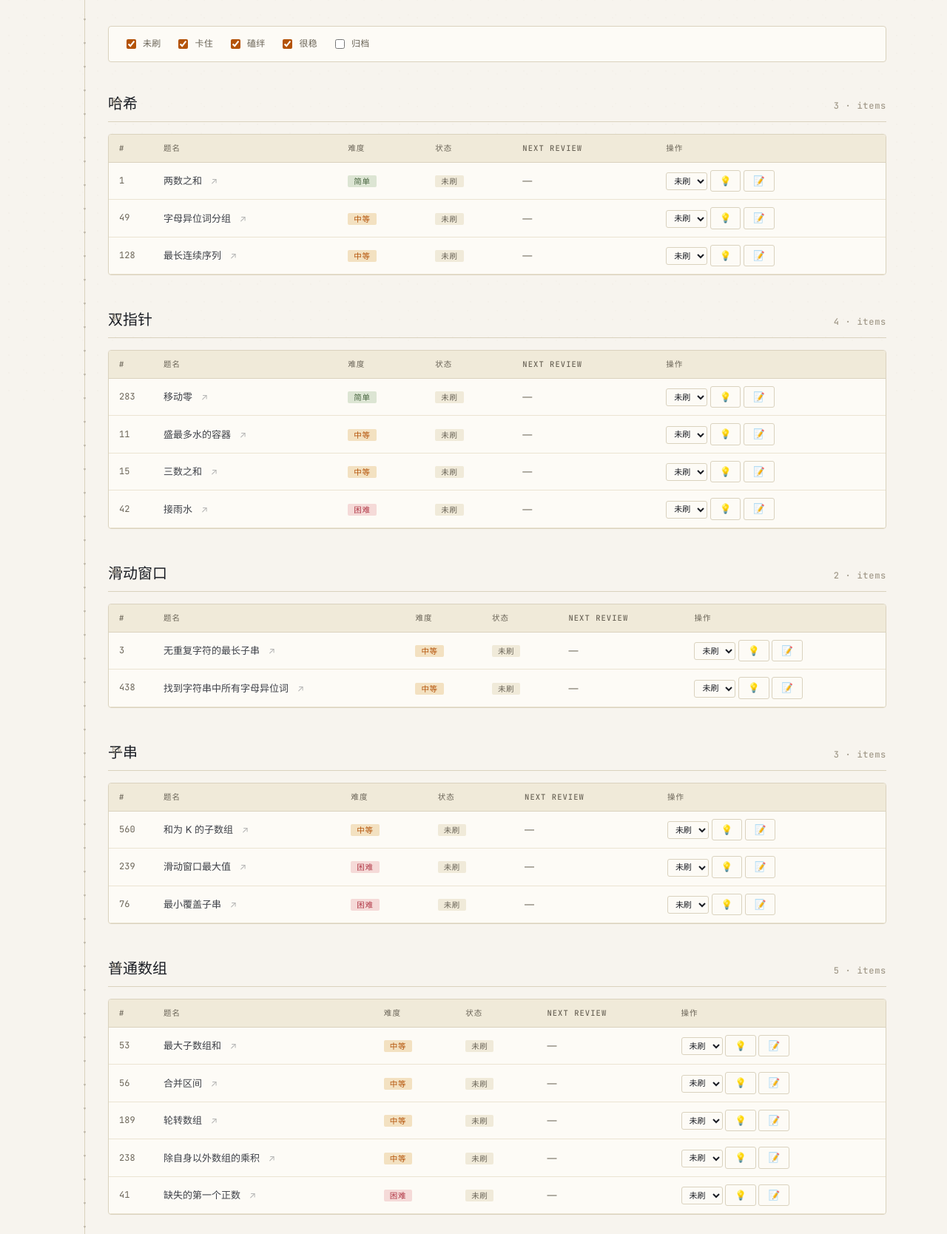
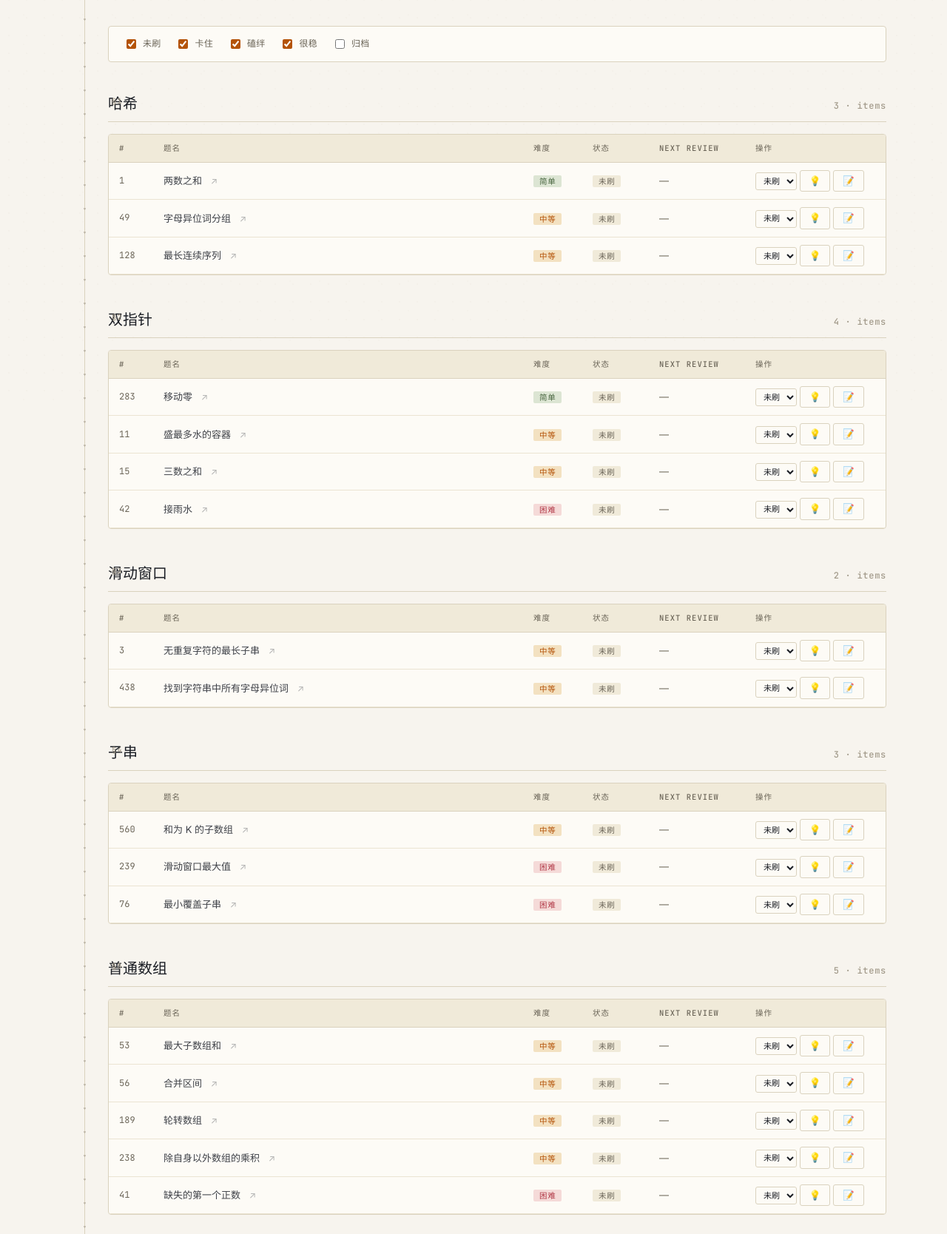
Before and after one commit to jadehare818/leetcode-hot100, a Flask app: page /problems in a window 1280 px wide. Shown: the part 252-1920 px from the top of the page at 74% size. Run offline with Flask 3, Linux system fonts and the light colour scheme.

Commit message:
ui(problems): align columns across all category tables
table-layout: fixed + per-column widths so every category (哈希, 双指针,
链表, etc.) shares the same column boundaries. Title column truncates
with ellipsis if too long.

```diff
--- a/static/style.css
+++ b/static/style.css
@@ -1754,3 +1754,21 @@ tr.cs-row:has(.cs-panel:not(.open)):has(.note-panel:not(.open)) { display: none;
   box-shadow: var(--shadow-card);
   transform: none;
 }
+
+/* 题库多表格列对齐：固定列宽 + table-layout: fixed */
+.ptable {
+  table-layout: fixed;
+}
+.ptable th:nth-child(1), .ptable td:nth-child(1) { width: 60px; }   /* # */
+.ptable th:nth-child(2), .ptable td:nth-child(2) { width: auto; }   /* 题名（弹性） */
+.ptable th:nth-child(3), .ptable td:nth-child(3) { width: 80px; }   /* 难度 */
+.ptable th:nth-child(4), .ptable td:nth-child(4) { width: 90px; }   /* 状态 */
+.ptable th:nth-child(5), .ptable td:nth-child(5) { width: 130px; }  /* Next review */
+.ptable th:nth-child(6), .ptable td:nth-child(6) { width: 190px; }  /* 操作 */
+
+/* 题名列过长时截断（table-layout: fixed 会强制列宽，题名溢出需要处理） */
+.ptable td:nth-child(2) {
+  white-space: nowrap;
+  overflow: hidden;
+  text-overflow: ellipsis;
+}
```
